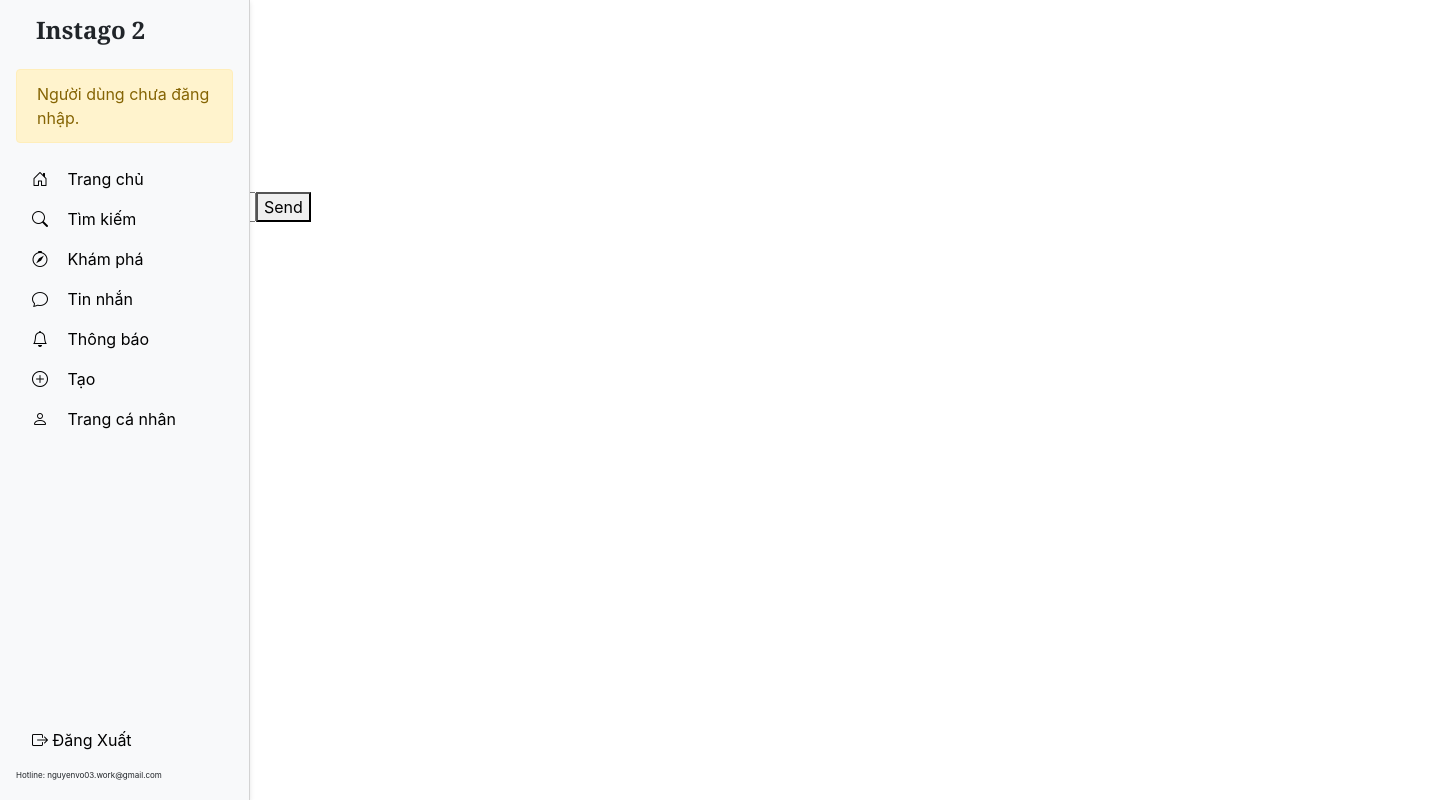
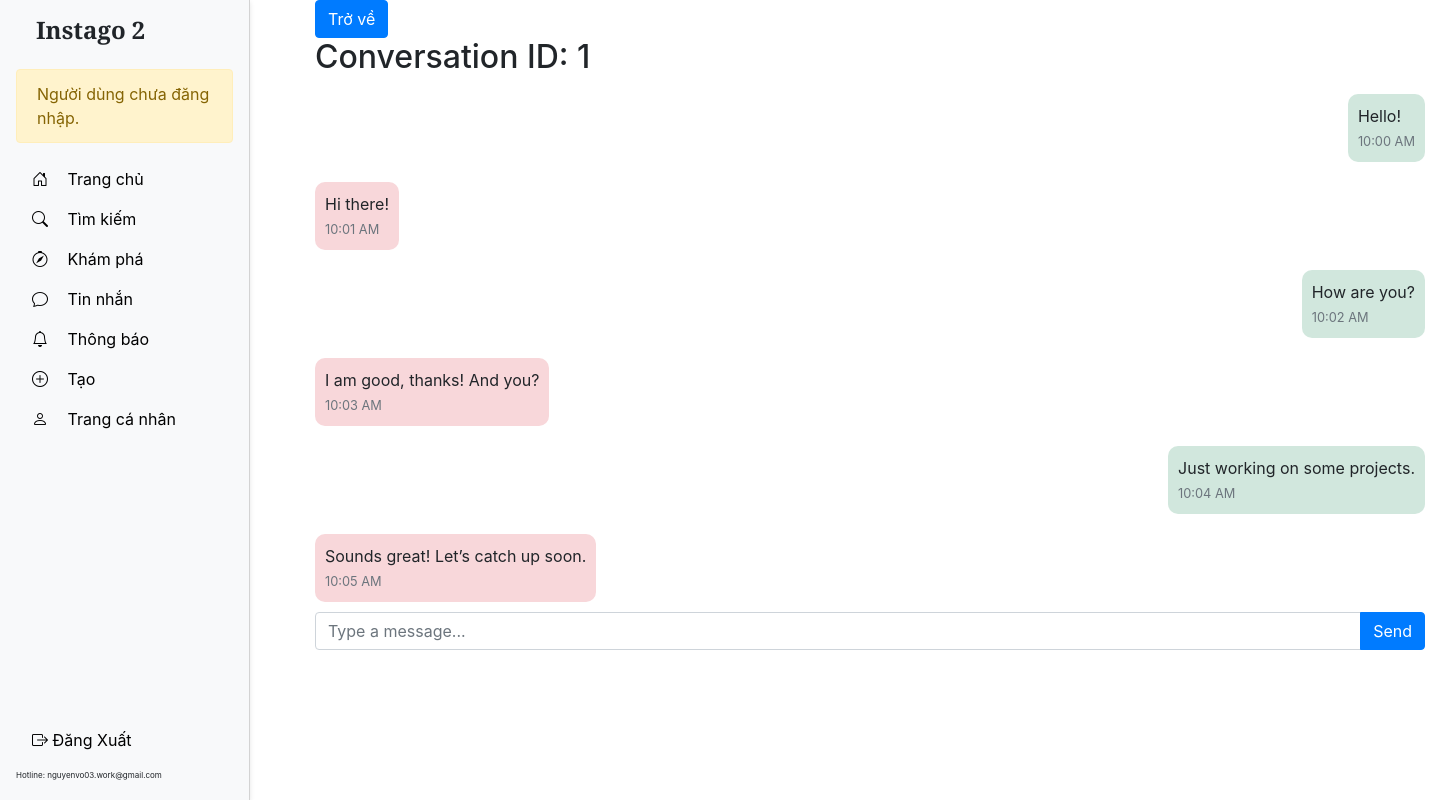
Before and after one commit to nguyenvo0612/SocialNetworkingWebsiteFrontend, an Angular app: page /message-box in a window 1280 px wide. Shown: the whole page, 1440 px wide, since content can reach past the window. Built offline with nearby package versions, Linux system fonts and the light colour scheme; no server answers; what primeng would draw is missing.

Commit message:
update message page

```diff
--- a/src/app/pages/user/chat-list/chat-list.component.html
+++ b/src/app/pages/user/chat-list/chat-list.component.html
@@ -1,10 +1,8 @@
 <p>chat-list works!</p>
 <div class="chat-list">
-  <div class="chat-item" *ngFor="let chat of chats">
-    <div class="chat-box" href="/message-box">
-      <p class="chat-user">{{ chat.user }}</p>
-      <p class="chat-message">{{ chat.message }}</p>
-      <span class="chat-time">{{ chat.time }}</span>
-    </div>
+  <div class="chat-item" *ngFor="let chat of chats" (click)="selectChat(chat)">
+    <p class="chat-user">{{ chat.user }}</p>
+    <p class="chat-message">{{ chat.message }}</p>
+    <span class="chat-time">{{ chat.time }}</span>
   </div>
 </div>
--- a/src/app/pages/user/chat-list/chat-list.component.ts
+++ b/src/app/pages/user/chat-list/chat-list.component.ts
@@ -1,5 +1,6 @@
 import { Component } from '@angular/core';
 import { CommonModule } from '@angular/common';
+import { Router } from '@angular/router';
 
 @Component({
   selector: 'app-chat-list',
@@ -10,8 +11,16 @@ import { CommonModule } from '@angular/common';
 })
 export class ChatListComponent {
   chats = [
-    { user: 'User1', message: 'Hello!', time: '10:00 AM' },
-    { user: 'User2', message: 'Hi there!', time: '10:01 AM' },
-    { user: 'User1', message: 'How are you?', time: '10:02 AM' },
+    { user: 'Nguyen van a', message: 'Hello!', time: '10:00 AM' },
+    { user: 'Nguyen thi b', message: 'Hi there!', time: '10:01 AM' },
+    { user: 'Nguyen van v', message: 'How are you?', time: '10:02 AM' },
   ];
+
+  constructor(private router: Router) {}
+
+  selectChat(chat: any) {
+    this.router.navigate(['/message-box'], {
+      queryParams: { user: chat.user },
+    });
+  }
 }
--- a/src/app/pages/user/message-box/message-box.component.css
+++ b/src/app/pages/user/message-box/message-box.component.css
@@ -0,0 +1,30 @@
+.messages {
+  display: flex;
+  flex-direction: column;
+  align-items: stretch;
+}
+.message {
+  display: flex;
+  flex-direction: column;
+  margin: 10px 0;
+  max-width: 70%; /* Limit message width */
+}
+.message-sent {
+  align-self: flex-end; /* Align sent messages to the right */
+  background-color: #d1e7dd; /* Light green for sent messages */
+  border-radius: 10px;
+  padding: 10px;
+}
+.message-received {
+  align-self: flex-start; /* Align received messages to the left */
+  background-color: #f8d7da; /* Light red for received messages */
+  border-radius: 10px;
+  padding: 10px;
+}
+.message-time {
+  font-size: 0.8em;
+  text-align: right;
+}
+.container {
+  margin-left: 300px;
+}
--- a/src/app/pages/user/message-box/message-box.component.html
+++ b/src/app/pages/user/message-box/message-box.component.html
@@ -1,23 +1,34 @@
-<div class="message-container">
+<div class="container message-container mt-6">
+  <a href="/chat-list" class="btn btn-primary">Trở về</a>
+  <h2 class="conversation-header">
+    Conversation ID: {{ messages[0]?.conversations_id }}
+  </h2>
+  <h2>{{ user }}</h2>
   <div class="messages">
     <div
       class="message"
       *ngFor="let message of messages"
-      [ngClass]="{ sent: message.isSent, received: !message.isSent }"
+      [ngClass]="{
+        'message-sent': message.sender_id === 1,
+        'message-received': message.sender_id === 2
+      }"
     >
       <div class="message-content">
-        <p>{{ message.text }}</p>
-        <span class="message-time">{{ message.time }}</span>
+        <p class="mb-0">{{ message.content }}</p>
+        <span class="message-time text-muted">{{ message.sent_at }}</span>
       </div>
     </div>
   </div>
 
-  <div class="message-input">
+  <div class="input-group message-input">
     <input
       type="text"
+      class="form-control"
       [(ngModel)]="newMessage"
       placeholder="Type a message..."
     />
-    <button (click)="sendMessage()">Send</button>
+    <button class="btn btn-primary" (click)="sendMessage()">Send</button>
   </div>
 </div>
+
+<style></style>
--- a/src/app/pages/user/message-box/message-box.component.ts
+++ b/src/app/pages/user/message-box/message-box.component.ts
@@ -1,32 +1,94 @@
-import { Component } from '@angular/core';
+import { Component, OnInit } from '@angular/core';
+import { ActivatedRoute } from '@angular/router';
 import { CommonModule } from '@angular/common';
 import { FormsModule } from '@angular/forms';
 
 @Component({
   selector: 'app-message-box',
+  templateUrl: './message-box.component.html',
+  styleUrls: ['./message-box.component.css'],
   standalone: true,
   imports: [CommonModule, FormsModule],
-  templateUrl: './message-box.component.html',
-  styleUrls: ['./message-box.component.css'],
 })
-export class MessageBoxComponent {
+export class MessageBoxComponent implements OnInit {
+  user: string = '';
   newMessage: string = '';
+  messages: any[] = [];
 
-  messages = [
-    { text: 'Hello!', time: '10:00 AM', isSent: true },
-    { text: 'Hi there!', time: '10:01 AM', isSent: false },
-    { text: 'How are you?', time: '10:02 AM', isSent: true },
-  ];
+  constructor(private route: ActivatedRoute) {}
+
+  ngOnInit() {
+    this.route.queryParams.subscribe((params) => {
+      this.user = params['user'];
+      this.loadFakeMessages();
+    });
+  }
+
+  loadFakeMessages() {
+    this.messages = [
+      {
+        conversations_id: 1,
+        user1_id: 1,
+        user2_id: 2,
+        sender_id: 1,
+        content: 'Hello!',
+        sent_at: '10:00 AM',
+      },
+      {
+        conversations_id: 1,
+        user1_id: 1,
+        user2_id: 2,
+        sender_id: 2,
+        content: 'Hi there!',
+        sent_at: '10:01 AM',
+      },
+      {
+        conversations_id: 1,
+        user1_id: 1,
+        user2_id: 2,
+        sender_id: 1,
+        content: 'How are you?',
+        sent_at: '10:02 AM',
+      },
+      {
+        conversations_id: 1,
+        user1_id: 1,
+        user2_id: 2,
+        sender_id: 2,
+        content: 'I am good, thanks! And you?',
+        sent_at: '10:03 AM',
+      },
+      {
+        conversations_id: 1,
+        user1_id: 1,
+        user2_id: 2,
+        sender_id: 1,
+        content: 'Just working on some projects.',
+        sent_at: '10:04 AM',
+      },
+      {
+        conversations_id: 1,
+        user1_id: 1,
+        user2_id: 2,
+        sender_id: 2,
+        content: 'Sounds great! Let’s catch up soon.',
+        sent_at: '10:05 AM',
+      },
+    ];
+  }
 
   sendMessage() {
     if (this.newMessage.trim()) {
       this.messages.push({
-        text: this.newMessage,
-        time: new Date().toLocaleTimeString([], {
+        conversations_id: 1,
+        user1_id: 1,
+        user2_id: 2,
+        sender_id: 1,
+        content: this.newMessage,
+        sent_at: new Date().toLocaleTimeString([], {
           hour: '2-digit',
           minute: '2-digit',
         }),
-        isSent: true,
       });
       this.newMessage = '';
     }
--- a/src/app/pages/user/profile/profile.component.html
+++ b/src/app/pages/user/profile/profile.component.html
@@ -33,18 +33,18 @@
     <div class="col-12">
       <hr style="border-top: 1px solid #000; margin: 0" />
       <div class="d-flex justify-content-center">
-        <button class="btn" style="font-size: 12px">
+        <button class="btn" style="font-size: 15px">
           <i class="bi bi-grid-3x3"></i> BÀI VIẾT
         </button>
-        <button class="btn" style="margin-left: 20px; font-size: 12px">
+        <button class="btn" style="margin-left: 20px; font-size: 15px">
           <i class="bi bi-bookmark"></i> ĐÃ LƯU
         </button>
       </div>
     </div>
   </div>
   <div class="row mt-0" style="padding: 0; margin: 0">
-    <div class="col-6 col-md-4 mb-2" style="padding: 0; margin: 0">
-      <div class="post bg-light rounded p-3">
+    <div class="col-6 col-md-4 p-1">
+      <div class="post rounded">
         <img
           src="https://lh7-us.googleusercontent.com/FyaJf6owjxAkerTzAYLrBOojn0IsYAbany62E5uyD2AtHEWyAOfh2npbUifmM3aD7bhqb2lN-bw5iq2tJklVVdGhS_-f8WC7GtiEOzlckj3BYD5qxipMDef0_eb1wPpXygQwOr0X8D698Gqhn_0ZrJw"
           alt=""
@@ -52,8 +52,8 @@
         />
       </div>
     </div>
-    <div class="col-6 col-md-4 mb-2" style="padding: 0; margin: 0">
-      <div class="post bg-light rounded p-3">
+    <div class="col-6 col-md-4 p-1">
+      <div class="post rounded">
         <img
           src="https://cdn.akamai.steamstatic.com/apps/csgo/images/csgo_react/cs2/maps/overpass_back_long_s2.jpg"
           alt=""
@@ -61,8 +61,8 @@
         />
       </div>
     </div>
-    <div class="col-6 col-md-4 mb-2" style="padding: 0; margin: 0">
-      <div class="post bg-light rounded p-3">
+    <div class="col-6 col-md-4 p-1">
+      <div class="post rounded">
         <img
           src="https://encrypted-tbn0.gstatic.com/images?q=tbn:ANd9GcSzSjQ_dQmm_7A1a2sVw3Syjw_V5yYS00wK9DowwfCVHCVqrELg0Ek0SeKotOzoQDDPDnM&usqp=CAU"
           alt=""
@@ -70,10 +70,28 @@
         />
       </div>
     </div>
-    <div class="col-6 col-md-4 mb-2" style="padding: 0; margin: 0">
-      <div class="post bg-light rounded p-3">
+    <div class="col-6 col-md-4 p-1">
+      <div class="post rounded">
         <img
-          src="https://images.hothardware.com/contentimages/newsitem/62641/content/4x3_1600x1200_highres-counter-strike-2-launch-tomorrow-what-to-expect.jpg"
+          src="https://www.einerd.com.br/wp-content/uploads/2020/07/counter-strike-global-offensive-cs-go-1-890x466.jpg"
+          alt=""
+          class="square-img"
+        />
+      </div>
+    </div>
+    <div class="col-6 col-md-4 p-1">
+      <div class="post rounded">
+        <img
+          src="https://cdn.oneesports.gg/cdn-data/2023/09/cs2_graphic.jpg"
+          alt=""
+          class="square-img"
+        />
+      </div>
+    </div>
+    <div class="col-6 col-md-4 p-1">
+      <div class="post rounded">
+        <img
+          src="https://static.draft5.gg/news/2023/03/22220741/Smoke-TR-CS2.jpg"
           alt=""
           class="square-img"
         />
```
Also changed, not shown: 1 other file (tests, documents, lock files or other folders).
